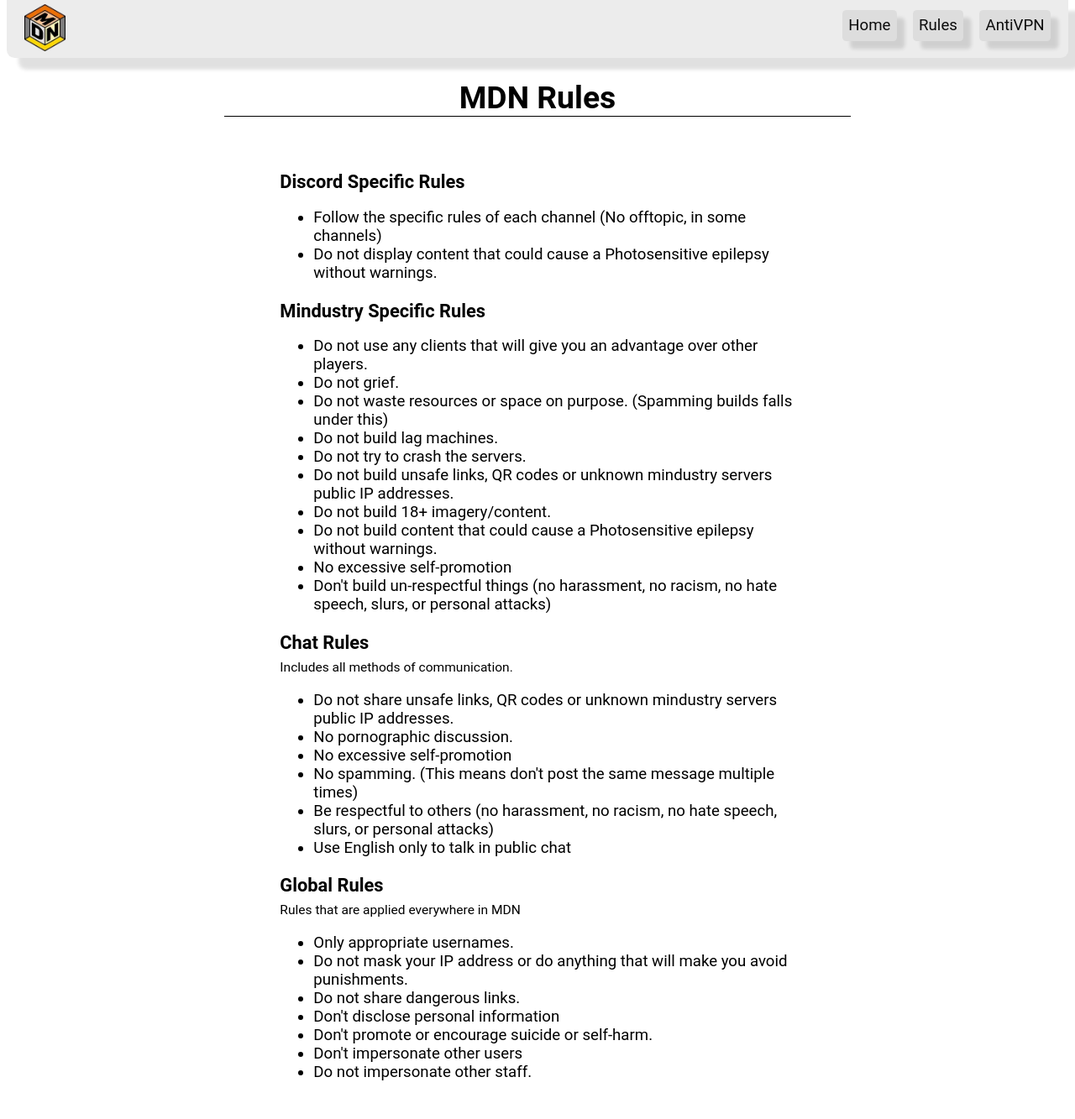
After one commit to mindustry-ddns-net/MDNWebsite, a Flask app: template templates/rules2.html in a window 1280 px wide. The commit adds this page. Shown: the whole page at 84% size. Run offline with Flask 3, Linux system fonts and the light colour scheme; the template is opened without the code that fills it, so the values that code supplies are empty; some web fonts are replaced.

Commit message:
Some experimental styling

```diff
--- a/static/rules.css
+++ b/static/rules.css
@@ -1,7 +1,30 @@
 .rules-container {
     text-align: left;
+}
+
+h1 {
+    border-bottom: black 1pt solid;
+    width: 20em;
+    margin-left: auto;
+    margin-right: auto;
 }
 
 h3 {
     margin-bottom: 0em;
 }
+
+.grid {
+    text-align: left;
+    padding: 1em;
+}
+
+@media (orientation: landscape) {
+    .grid {
+        display: grid;
+        grid-template-columns: calc(calc(3 / 12) * 100%) auto calc(calc(3 / 12) * 100%);
+    }
+
+    .grid-element {
+        position: relative;
+    }
+}
--- /dev/null
+++ b/templates/rules2.html
@@ -0,0 +1,69 @@
+<!DOCTYPE html>
+
+<html>
+<head>
+    <title>MDN</title>
+    <link rel="stylesheet" href="/static/global.css">
+    <link rel="stylesheet" href="/static/rules.css">
+    <script async src="/static/html-import.js"></script>
+</head>
+
+<header>
+    <link href="/header" rel="html-import">
+</header>
+
+<body>
+<h1>MDN Rules</h1>
+<div class="grid">
+    <div class="grid-element"></div>
+
+    <div class="grid-element" id="rules-grid-element">
+        <h3>Discord Specific Rules</h3>
+        <ul>
+            <li>Follow the specific rules of each channel (No offtopic, in some channels)</li>
+            <li>Do not display content that could cause a Photosensitive epilepsy without warnings.</li>
+        </ul>
+
+        <h3>Mindustry Specific Rules</h3>
+        <ul>
+            <li>Do not use any clients that will give you an advantage over other players.</li>
+            <li>Do not grief.</li>
+            <li>Do not waste resources or space on purpose. (Spamming builds falls under this)</li>
+            <li>Do not build lag machines.</li>
+            <li>Do not try to crash the servers.</li>
+            <li>Do not build unsafe links, QR codes or unknown mindustry servers public IP addresses.</li>
+            <li>Do not build 18+ imagery/content.</li>
+            <li>Do not build content that could cause a Photosensitive epilepsy without warnings.</li>
+            <li>No excessive self-promotion</li>
+            <li>Don't build un-respectful things (no harassment, no racism, no hate speech, slurs, or personal attacks)</li>
+        </ul>
+
+        <h3>Chat Rules</h3>
+        <sub>Includes all methods of communication.</sub>
+        <ul>
+            <li>Do not share unsafe links, QR codes or unknown mindustry servers public IP addresses.</li>
+            <li>No pornographic discussion.</li>
+            <li>No excessive self-promotion</li>
+            <li>No spamming. (This means don't post the same message multiple times)</li>
+            <li>Be respectful to others (no harassment, no racism, no hate speech, slurs, or personal attacks)</li>
+            <li>Use English only to talk in public chat</li>
+        </ul>
+
+        <h3>Global Rules</h3>
+        <sub>Rules that are applied everywhere in MDN</sub>
+        <ul>
+            <li>Only appropriate usernames.</li>
+            <li>Do not mask your IP address or do anything that will make you avoid punishments.</li>
+            <li>Do not share dangerous links.</li>
+            <li>Don't disclose personal information</li>
+            <li>Don't promote or encourage suicide or self-harm.</li>
+            <li>Don't impersonate other users</li>
+            <li>Do not impersonate other staff.</li>
+        </ul>
+    </div>
+
+    <div class="grid-element"></div>
+</div>
+</body>
+
+</html>
```
Also changed, not shown: static/index.css (+13 -5 lines).
